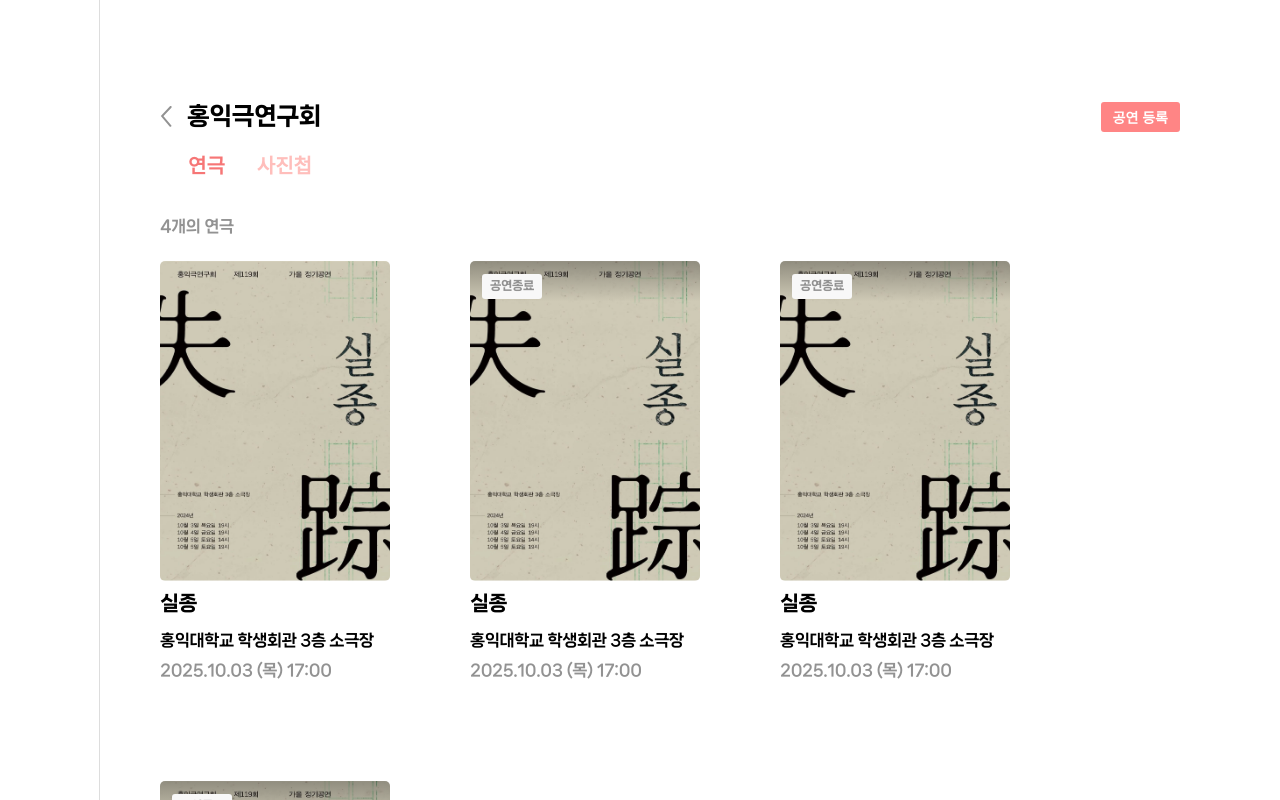
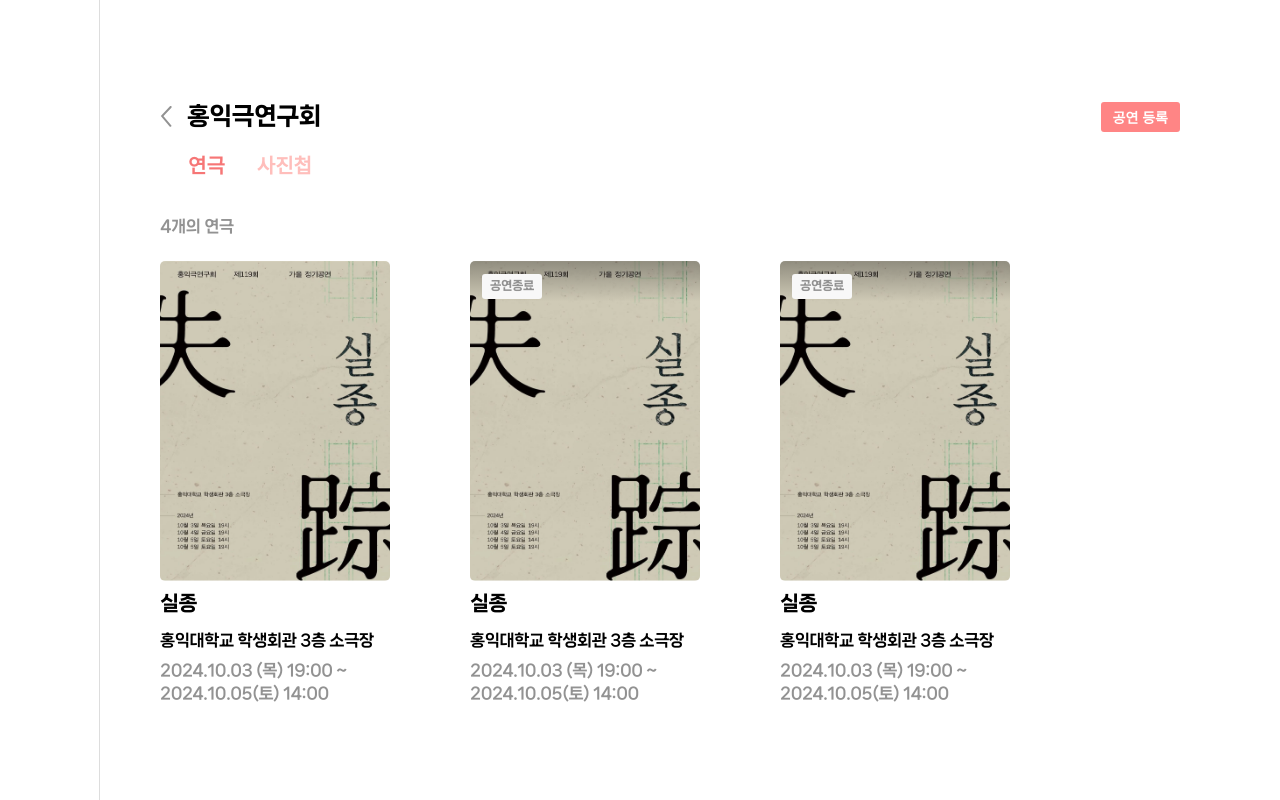
Before and after one commit to see-a-theater/CC_Frontend, a React (Vite) app: page /production in a window 1280 px wide. Shown: the top 800 px of the page. Built offline with nearby package versions, Linux system fonts and the light colour scheme.

Commit message:
[MODIFY] 날짜 형식 및 기능 변경

```diff
--- a/src/components/Detail/WebListCard.jsx
+++ b/src/components/Detail/WebListCard.jsx
@@ -6,7 +6,19 @@ function WebListCard(props) {
 			<img src={props?.data.src} alt="포스터 이미지" className="poster" />
 			<p className="title">{props?.data.title}</p>
 			<p className="place">{props?.data.place}</p>
-			<p className="date">{props?.data.date}</p>
+			<p className="date">
+				{props?.data?.date
+					? (() => {
+							const [before, after] = props.data.date.split('~');
+							return (
+								<>
+									{before.trim()} ~<br />
+									{after.trim()}
+								</>
+							);
+						})()
+					: null}
+			</p>
 		</Box>
 	);
 }
--- a/src/components/ProdPlayCard.jsx
+++ b/src/components/ProdPlayCard.jsx
@@ -11,7 +11,22 @@ function ProdPlayCard({ data }) {
 			<Title>{data.title}</Title>
 			<Location>{data.location}</Location>
 
-			<Date>{data.date}</Date>
+			<Date>
+				{' '}
+				<p>
+					{data?.date
+						? (() => {
+								const [before, after] = data.date.split('~');
+								return (
+									<>
+										{before.trim()} ~<br />
+										{after.trim()}
+									</>
+								);
+							})()
+						: null}
+				</p>
+			</Date>
 		</Container>
 	);
 }
--- a/src/pages/production/Production.jsx
+++ b/src/pages/production/Production.jsx
@@ -37,28 +37,28 @@ function Production() {
 			title: '실종',
 			src: poster,
 			location: '홍익대학교 학생회관 3층 소극장',
-			date: '2025.10.03 (목) 17:00',
+			date: '2024.10.03 (목) 19:00 ~ 2024.10.05(토) 14:00',
 			activeNow: true,
 		},
 		{
 			title: '실종',
 			src: poster,
 			location: '홍익대학교 학생회관 3층 소극장',
-			date: '2025.10.03 (목) 17:00',
+			date: '2024.10.03 (목) 19:00 ~ 2024.10.05(토) 14:00',
 			activeNow: false,
 		},
 		{
 			title: '실종',
 			src: poster,
 			location: '홍익대학교 학생회관 3층 소극장',
-			date: '2025.10.03 (목) 17:00',
+			date: '2024.10.03 (목) 19:00 ~ 2024.10.05(토) 14:00',
 			activeNow: false,
 		},
 		{
 			title: '실종',
 			src: poster,
 			location: '홍익대학교 학생회관 3층 소극장',
-			date: '2025.10.03 (목) 17:00',
+			date: '2024.10.03 (목) 19:00 ~ 2024.10.05(토) 14:00',
 			activeNow: false,
 		},
 	];
```
